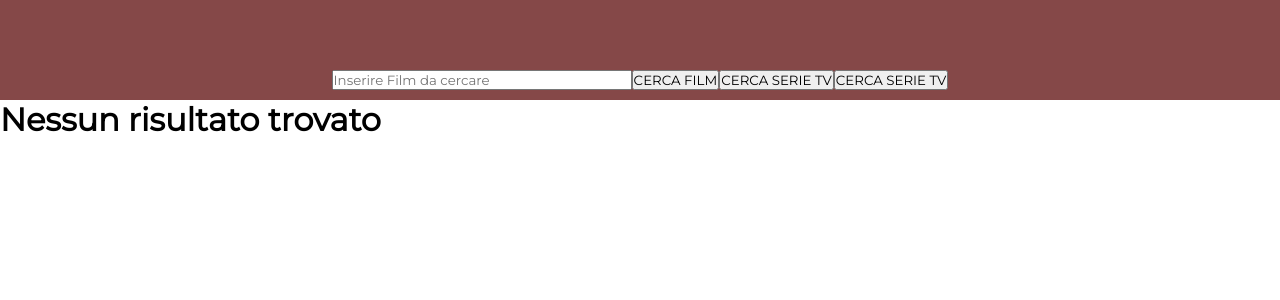
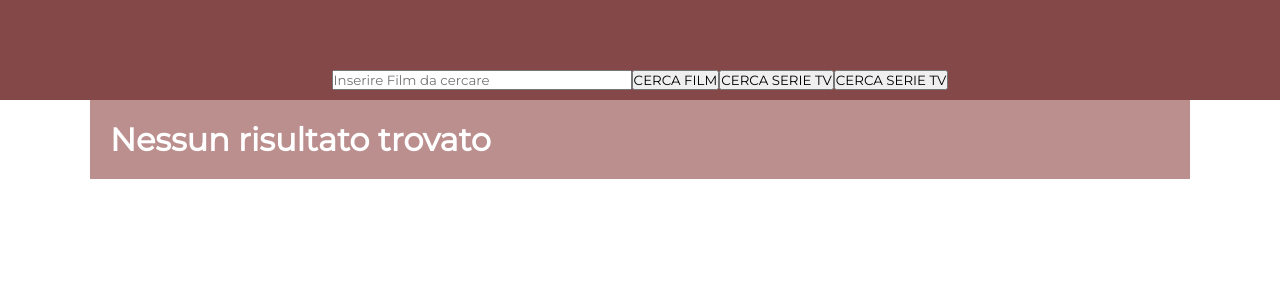
Before and after one commit to Mary78234/-vue-boolflix, a Vue app: page / in a window 1280 px wide. Shown: the top 300 px of the page. Built offline with nearby package versions, Linux system fonts and the light colour scheme.

Commit message:
milestone 2

```diff
--- a/src/App.vue
+++ b/src/App.vue
@@ -4,10 +4,12 @@
 
       <Header @startSearch="startSearch"/>
 
-      <h1 v-if="results.movie.length === 0 && results.tv.length === 0 ">
-        Nessun risultato trovato
-
-      </h1>
+      <main class="container"
+      v-if="results.movie.length === 0 && results.tv.length === 0 ">
+        <h1>
+          Nessun risultato trovato
+        </h1>
+      </main>
 
       <Main
       v-if="results.movie.length > 0"
--- a/src/assets/style/general.scss
+++ b/src/assets/style/general.scss
@@ -17,8 +17,8 @@ header{
 }
 
 main{
-  background: red;
-  min-height: 100px;
+  background-color: rosybrown;
+  /* min-height: 100px; */
   color: white;
 }
 
--- a/src/assets/style/utilities.scss
+++ b/src/assets/style/utilities.scss
@@ -9,7 +9,7 @@
   max-width: 1100px;
   margin: 0 auto;
   padding: 20px;
-  height: 100%;
+  /* height: 100%; */
   width: 100%;
 }
 
--- a/src/components/Card.vue
+++ b/src/components/Card.vue
@@ -3,8 +3,14 @@
     <ul class="list-group">
       <li class="list-group-item"> {{card.title || card.name}} </li>
       <li class="list-group-item"> {{card.original_title || card.original_name}} </li>
-      <li class="list-group-item"> {{card.original_language}} </li>
+      <li class="list-group-item">
+        <span v-if="getFlags(card.original_language)">
+        </span>
+        <span v-else-if="imageUrl === ''">{{card.original_language}} </span>
+        <img v-else-if="imageUrl !== ''" :src="imageUrl" alt="">
+      </li>
       <li class="list-group-item"> {{card.vote_average}} </li>
+      <li class="list-group-item"> ------------------------------ </li>
     </ul>
   </div>
 </template>
@@ -14,6 +20,33 @@ export default {
   name: 'Card',
   props:{
     card: Object
+  },
+  data(){
+    return{
+      flags:['it', 'en', 'fr'], //sigla bandiera da server
+      countryFlags:['it', 'gb', 'fr'], //sigla corrispondente da sito bandiere
+      imageUrl: '',
+      flagPosition: -1 //posizione bandiera corrispondete
+    }
+  },
+  methods:{
+    getFlags(flagToSearch){//cerco bandiera
+      //se bandiera è nella lista flags
+      if(this.flags.includes(flagToSearch)){
+        //ciclo per trovare la posizione della bandiera
+        this.flags.forEach((flag, index) => {
+          if(flag === flagToSearch){
+            this.flagPosition = index;
+          }
+        });
+        //console.log('bandiera c\'è ', flagToSearch);
+
+        this.imageUrl = 'https://www.countryflags.io/'+this.countryFlags[this.flagPosition]+'/flat/24.png';
+
+      }
+      console.log('link img',flagToSearch,this.imageUrl);
+
+    }
   }
 
 }
--- a/src/components/Main.vue
+++ b/src/components/Main.vue
@@ -2,7 +2,7 @@
   <main class="container">
 
     <h1> {{titles[type]}} </h1>
-
+    <p>------------------------------</p>
     <Card
     v-for="card in list"
     :key="card.id"
@@ -37,8 +37,5 @@ export default {
 </script>
 
 <style lang="scss" scoped>
-  main.container{
-    background-color: bisque;
-  }
 
 </style>
```
